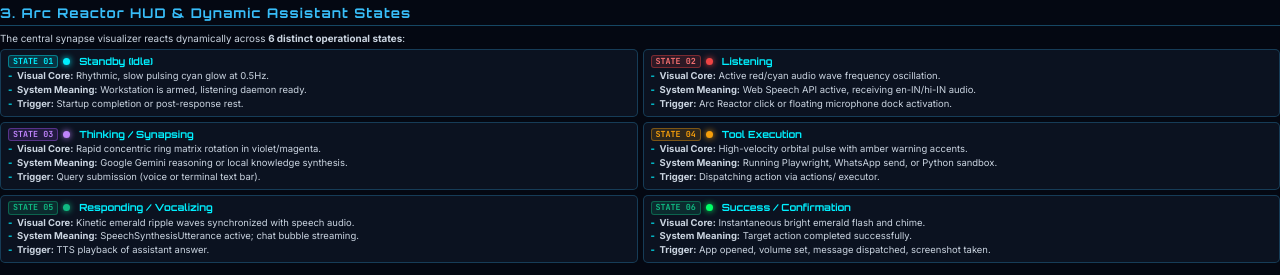
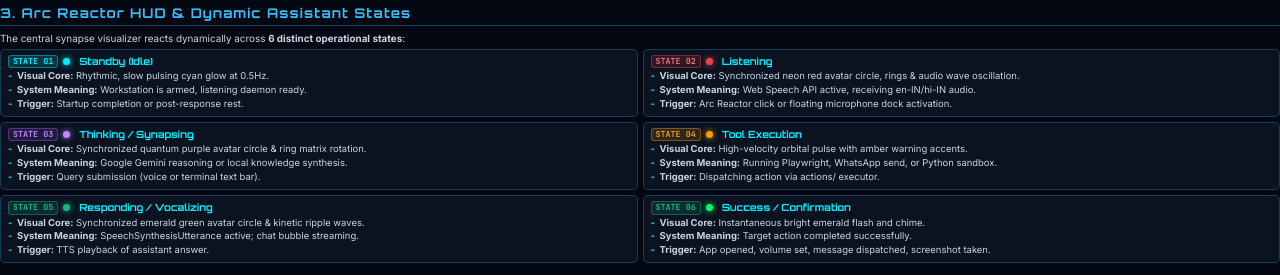
Before and after one commit to Rohitkumar-3103/Jarvis, a website: page JARVIS_Project_Details.html in a window 1280 px wide. Shown: the part 2080-2355 px from the top of the page. Drawn offline with Linux system fonts and the light colour scheme.

Commit message:
docs: recompile and update JARVIS_Project_Details.pdf to v3.2.5 with Arc Reactor color sync & 5-page blueprint layout

```diff
--- a/JARVIS_Project_Details.html
+++ b/JARVIS_Project_Details.html
@@ -600,7 +600,7 @@
         <div class="card">
             <div class="card-header"><span class="badge badge-red">STATE 02</span> <span class="state-dot dot-red"></span> Listening</div>
             <ul class="list-styled">
-                <li><strong>Visual Core:</strong> Active red/cyan audio wave frequency oscillation.</li>
+                <li><strong>Visual Core:</strong> Synchronized neon red avatar circle, rings & audio wave oscillation.</li>
                 <li><strong>System Meaning:</strong> Web Speech API active, receiving en-IN/hi-IN audio.</li>
                 <li><strong>Trigger:</strong> Arc Reactor click or floating microphone dock activation.</li>
             </ul>
@@ -608,7 +608,7 @@
         <div class="card">
             <div class="card-header"><span class="badge badge-purple">STATE 03</span> <span class="state-dot dot-purple"></span> Thinking / Synapsing</div>
             <ul class="list-styled">
-                <li><strong>Visual Core:</strong> Rapid concentric ring matrix rotation in violet/magenta.</li>
+                <li><strong>Visual Core:</strong> Synchronized quantum purple avatar circle & ring matrix rotation.</li>
                 <li><strong>System Meaning:</strong> Google Gemini reasoning or local knowledge synthesis.</li>
                 <li><strong>Trigger:</strong> Query submission (voice or terminal text bar).</li>
             </ul>
@@ -624,7 +624,7 @@
         <div class="card">
             <div class="card-header"><span class="badge badge-green">STATE 05</span> <span class="state-dot dot-green"></span> Responding / Vocalizing</div>
             <ul class="list-styled">
-                <li><strong>Visual Core:</strong> Kinetic emerald ripple waves synchronized with speech audio.</li>
+                <li><strong>Visual Core:</strong> Synchronized emerald green avatar circle & kinetic ripple waves.</li>
                 <li><strong>System Meaning:</strong> SpeechSynthesisUtterance active; chat bubble streaming.</li>
                 <li><strong>Trigger:</strong> TTS playback of assistant answer.</li>
             </ul>
```
Also changed, not shown: 3 other files.
